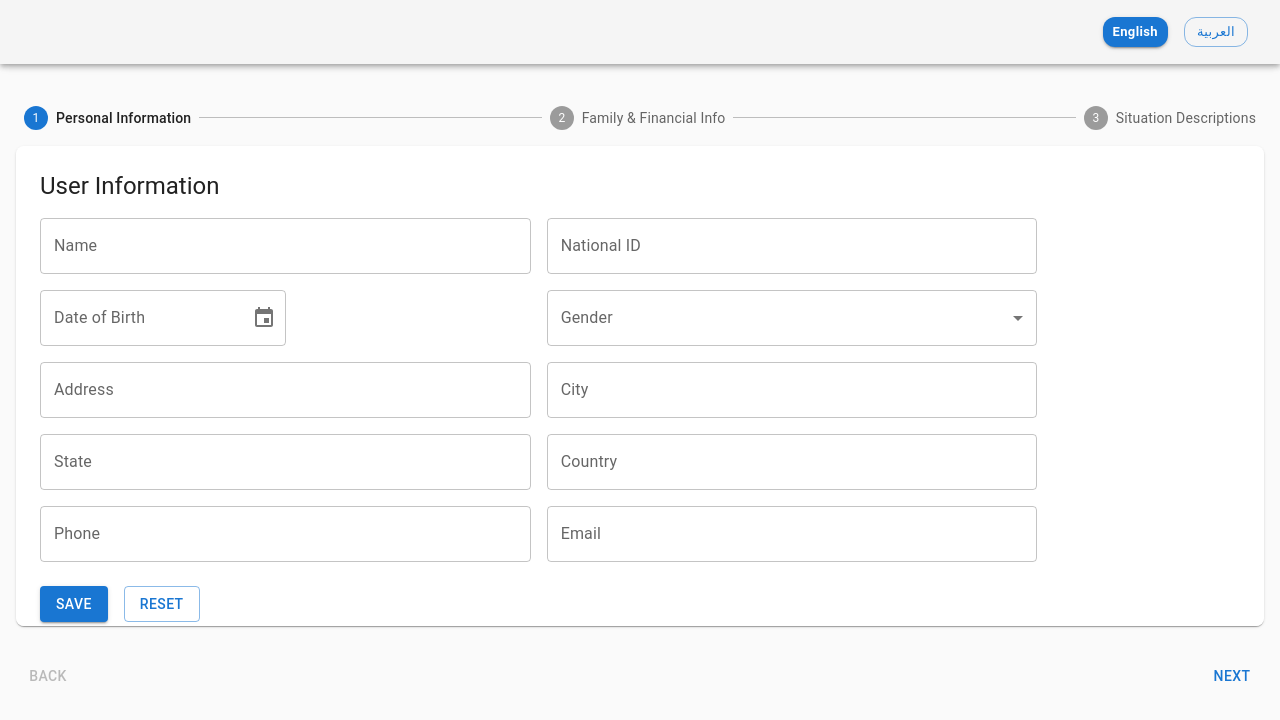
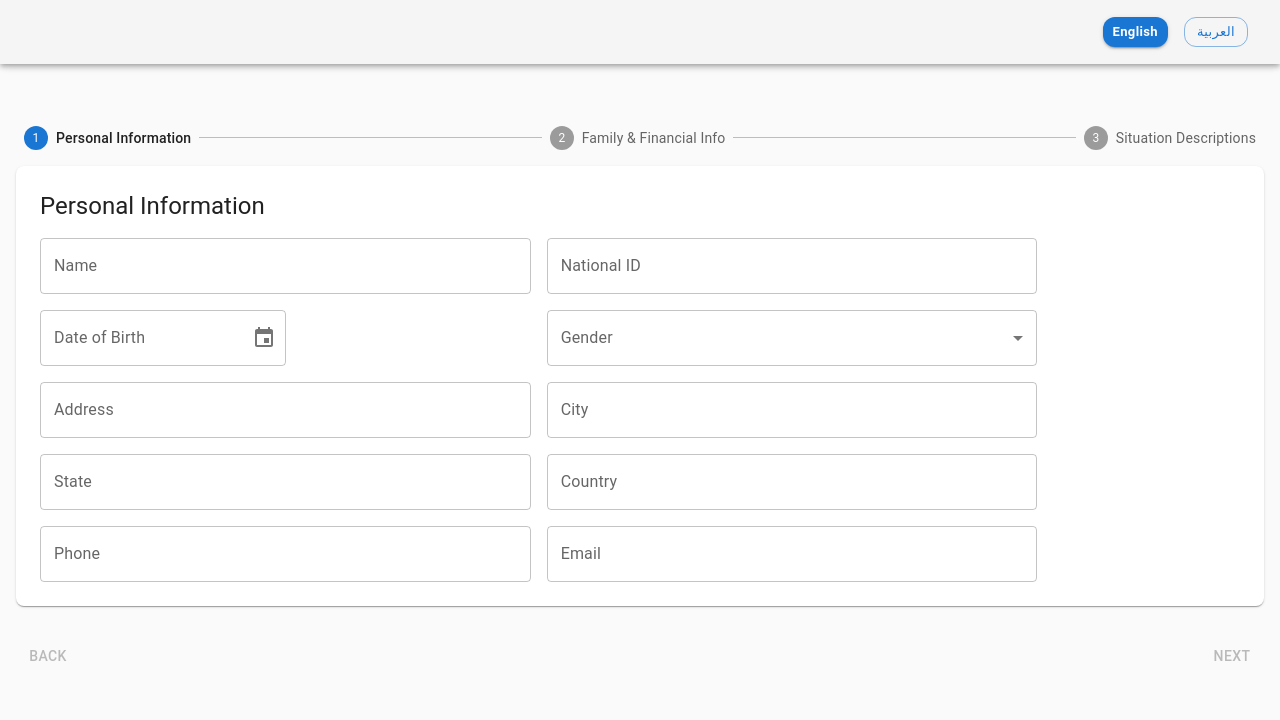
Before and after one commit to arvindtheace/social-support-portal, a React (Vite) app: page / in a window 1280 px wide. Shown: the top 720 px of the page. Built offline with nearby package versions, Linux system fonts and the light colour scheme.

Commit message:
storing step1 in state

```diff
--- a/src/components/FormContainer.jsx
+++ b/src/components/FormContainer.jsx
@@ -9,20 +9,32 @@ import { useTranslation } from 'react-i18next';
 import Step1Form from './Step1Form';
 import Step2Form from './Step2Form';
 import Step3Form from './Step3Form';
+import { useDispatch } from 'react-redux';
+import { savePersonalInfo } from "../store/personalInfoSlice";
 
-const StepMap = {
-    0: <Step1Form />,
-    1: <Step2Form />,
-    2: <Step3Form />
-}
 
 
 const FormContainer = ({ theme }) => {
     const { t } = useTranslation();
     const [activeStep, setActiveStep] = React.useState(0);
+    const [isStep1Valid, setIsStep1Valid] = React.useState(false);
+    const [step1Data, setStep1Data] = React.useState({});
+    const [isStep2Valid, setIsStep2Valid] = React.useState(false);
+    const dispatch = useDispatch();
+
+    const StepMap = {
+        0: <Step1Form onValidityChange={setIsStep1Valid} onDataChange={setStep1Data} />,
+        1: <Step2Form onValidityChange={setIsStep2Valid} />,
+        2: <Step3Form />
+    }
+
+    console.log('isStep1Valid:', isStep1Valid);
     const steps = [t('step1'), t('step2'), t('step3')];
 
     const handleNext = () => {
+        if(activeStep === 0) {
+            dispatch(savePersonalInfo(step1Data));
+        }
         setActiveStep((prevActiveStep) => prevActiveStep + 1);
     };
 
@@ -33,6 +45,17 @@ const FormContainer = ({ theme }) => {
     const handleReset = () => {
         setActiveStep(0);
     };
+
+    const nextDisabled = () => {
+        console.log('activeStep:', activeStep);
+        if (activeStep === 0) {
+            return !isStep1Valid;
+        }
+        if (activeStep === 1) {
+            return !isStep2Valid;
+        }
+        return false;
+    }
 
     return (
         <Box sx={{ mx: 2 }} dir={theme.direction}>
@@ -72,7 +95,9 @@ const FormContainer = ({ theme }) => {
                             {t('back')}
                         </Button>
                         <Box sx={{ flex: '1 1 auto' }} />
-                        <Button onClick={handleNext}>
+                        <Button
+                        disabled={nextDisabled()}
+                        onClick={handleNext}>
                             {activeStep === steps.length - 1 ? t('finish') : t('next')}
                         </Button>
                     </Box>
--- a/src/components/Step1Form.jsx
+++ b/src/components/Step1Form.jsx
@@ -1,8 +1,7 @@
+import { useEffect } from 'react';
 import { useForm } from "react-hook-form";
-import { useDispatch, useSelector } from "react-redux";
-import { saveUserData } from "../store/userSlice";
+import { useSelector } from "react-redux";
 import Box from "@mui/material/Box";
-import Button from "@mui/material/Button";
 import Grid from "@mui/material/Grid";
 import Typography from "@mui/material/Typography";
 import TextInput from "./inputs/TextInput";
@@ -36,29 +35,35 @@ const fields = [
     },
 ];
 
-const UserForm = () => {
-    const dispatch = useDispatch();
+const UserForm = ({ onValidityChange, onDataChange }) => {
     const defaultValues = useSelector((state) => state.user);
 
     const {
         handleSubmit,
         control,
-        reset,
-        formState: { errors },
+        watch,
+        formState: { errors, isValid },
     } = useForm({
         defaultValues,
         mode: "onTouched",
     });
 
-    const onSubmit = (data) => {
-        dispatch(saveUserData(data));
-        console.log("Saved:", data);
-    };
+    useEffect(() => {
+        if (onValidityChange) onValidityChange(isValid);
+    }, [isValid, onValidityChange]);
+
+    useEffect(() => {
+        if (isValid) {
+            const watchedData = watch();
+            onDataChange(watchedData);
+        }
+    }, [isValid, watch, onDataChange])
+
 
     return (
         <Box
             component="form"
-            onSubmit={handleSubmit(onSubmit)}
+            onSubmit={handleSubmit(() => {})}
             sx={{
                 maxWidth: "100%",
                 mx: "auto",
@@ -72,7 +77,7 @@ const UserForm = () => {
             }}
         >
             <Typography variant="h5" mb={2}>
-                User Information
+                Personal Information
             </Typography>
 
             <Grid container spacing={2}>
@@ -86,7 +91,7 @@ const UserForm = () => {
 
                     if (field.type === "select")
                         return (
-                            <Grid  size={{ xs: 12, md: 5 }} key={field.name}>
+                            <Grid size={{ xs: 12, md: 5 }} key={field.name}>
                                 <SelectInput
                                     {...field}
                                     control={control}
@@ -99,7 +104,7 @@ const UserForm = () => {
 
                     if (field.type === "date")
                         return (
-                            <Grid  size={{ xs: 12, md: 5 }} key={field.name}>
+                            <Grid size={{ xs: 12, md: 5 }} key={field.name}>
                                 <DateInput
                                     {...field}
                                     control={control}
@@ -110,7 +115,7 @@ const UserForm = () => {
                         );
 
                     return (
-                        <Grid  size={{ xs: 12, md: 5 }} key={field.name}>
+                        <Grid size={{ xs: 12, md: 5 }} key={field.name}>
                             <TextInput
                                 {...field}
                                 control={control}
@@ -121,15 +126,6 @@ const UserForm = () => {
                     );
                 })}
             </Grid>
-
-            <Box mt={3} display="flex" gap={2}>
-                <Button type="submit" variant="contained">
-                    Save
-                </Button>
-                <Button type="button" variant="outlined" onClick={() => reset(defaultValues)}>
-                    Reset
-                </Button>
-            </Box>
         </Box>
     );
 };
--- a/src/components/Step2Form.jsx
+++ b/src/components/Step2Form.jsx
@@ -1,6 +1,7 @@
+import { useEffect } from 'react';
 import { useForm } from "react-hook-form";
 import { useDispatch, useSelector } from "react-redux";
-import { saveUserData } from "../store/userSlice";
+import { savePersonalInfo } from "../store/personalInfoSlice";
 import Box from "@mui/material/Box";
 import Button from "@mui/material/Button";
 import Grid from "@mui/material/Grid";
@@ -50,7 +51,7 @@ const fields = [
     },
 ];
 
-const Step2Form = () => {
+const Step2Form = ({ onValidityChange }) => {
     const dispatch = useDispatch();
     const defaultValues = useSelector((state) => state.user);
 
@@ -58,15 +59,19 @@ const Step2Form = () => {
         handleSubmit,
         control,
         reset,
-        formState: { errors },
+        formState: { errors, isValid },
     } = useForm({
         defaultValues,
         mode: "onTouched",
         reValidateMode: "onChange",
     });
 
+    useEffect(() => {
+        if (onValidityChange) onValidityChange(isValid);
+    }, [isValid, onValidityChange]);
+
     const onSubmit = (data) => {
-        dispatch(saveUserData(data));
+        dispatch(savePersonalInfo(data));
         console.log("Saved:", data);
     };
 
@@ -101,7 +106,7 @@ const Step2Form = () => {
 
                     if (field.type === "select") {
                         return (
-                            <Grid  size={{ xs: 12, md: 5 }} key={field.name}>
+                            <Grid size={{ xs: 12, md: 5 }} key={field.name}>
                                 <SelectInput
                                     {...field}
                                     control={control}
@@ -113,7 +118,7 @@ const Step2Form = () => {
                     }
 
                     return (
-                        <Grid  size={{ xs: 12, md: 5 }} key={field.name}>
+                        <Grid size={{ xs: 12, md: 5 }} key={field.name}>
                             <TextInput
                                 {...field}
                                 control={control}
--- a/src/store/index.js
+++ b/src/store/index.js
@@ -1,5 +1,5 @@
 import { configureStore } from '@reduxjs/toolkit'
-import userReducer from './userSlice';
+import userReducer from './personalInfoSlice';
 
 export const store = configureStore({
   reducer: {
--- a/src/store/userSlice.js
+++ b/src/store/personalInfoSlice.js
@@ -1,4 +1,4 @@
-// src/store/userSlice.js
+// src/store/personalInfoSlice.js
 import { createSlice } from '@reduxjs/toolkit';
 
 const initialState = {
@@ -14,16 +14,16 @@ const initialState = {
   email: '',
 };
 
-const userSlice = createSlice({
+const personalInfoSlice = createSlice({
   name: 'user',
   initialState,
   reducers: {
-    saveUserData: (state, action) => {
+    savePersonalInfo: (state, action) => {
       return { ...state, ...action.payload };
     },
     resetUserData: () => initialState,
   },
 });
 
-export const { saveUserData, resetUserData } = userSlice.actions;
-export default userSlice.reducer;
+export const { savePersonalInfo, resetUserData } = personalInfoSlice.actions;
+export default personalInfoSlice.reducer;
```
Also changed, not shown: src/store/counter.js (deleted, +0 -31 lines).
